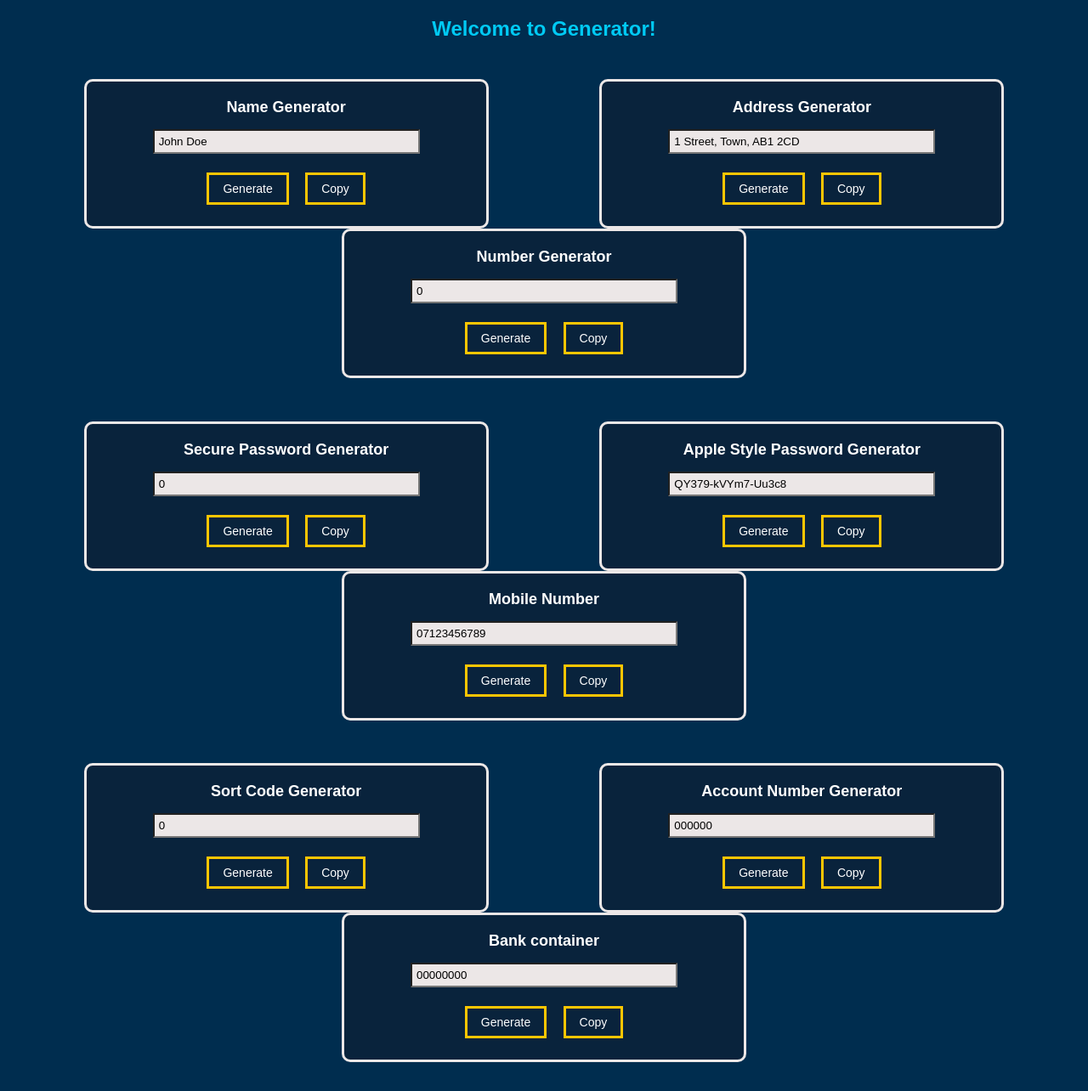
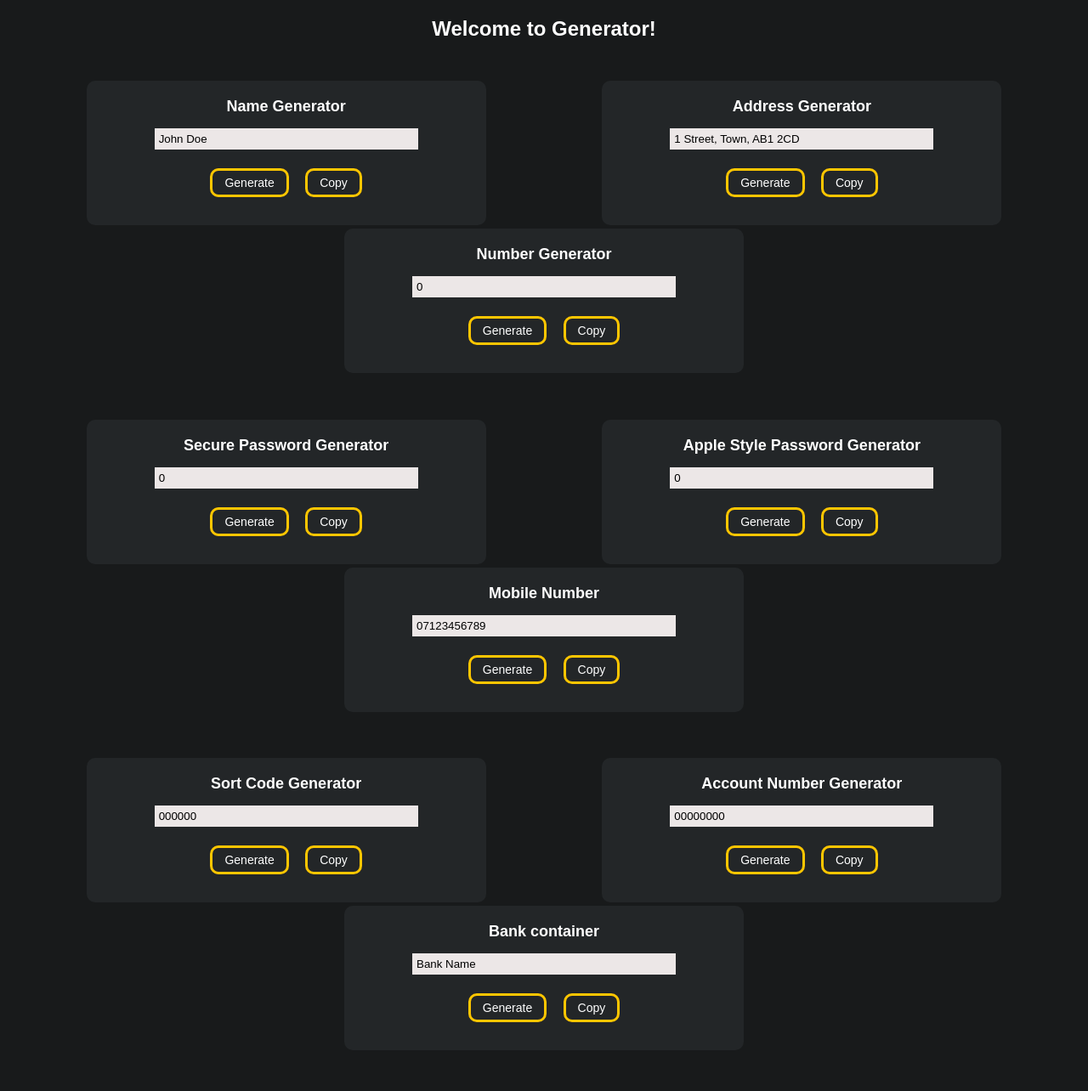
Before and after one commit to kyleastratton/generator-v2, a plain HTML site: page index.html in a window 1280 px wide. Shown: the whole page at 85% size. Drawn offline with Linux system fonts and the light colour scheme.

Commit message:
Add more banks and clean up code

```diff
--- a/app.js
+++ b/app.js
@@ -281,7 +281,7 @@ function copySortCode() {
 
 // TODO: Banks
 
-const banks = ['Bank of Scotland', 'Halifax', 'Lloyds', 'Royal Bank of Scotland', 'NatWest', 'HSBC', 'Barclays', 'Clydesdale', 'Virgin Money', 'Santander', 'Nationwide Building Society', 'Bank of Ireland', 'Metro Bank', 'TSB Bank', 'Starling', 'Monzo', 'Tide', 'Yorkshire Building Society', 'Bank of Ireland']
+const banks = ['Bank of Scotland', 'Halifax', 'Lloyds', 'Royal Bank of Scotland', 'NatWest', 'HSBC', 'Barclays', 'Clydesdale', 'Virgin Money', 'Santander', 'Nationwide Building Society', 'Bank of Ireland', 'Metro Bank', 'TSB Bank', 'Starling', 'Monzo', 'Tide', 'Yorkshire Building Society', 'Bank of Ireland', 'Accord Mortgages', 'First Direct', 'Sainsbury\'s Bank', 'Scottish Building Society', 'Tesco Bank', 'The Co-operative Bank', 'Couttes & Co', 'Coventry Building Society', 'M&S Bank', 'Aldermore', 'Atom Bank', 'Skipton Building Society', 'The Post Office', 'L&C', 'Leeds Building Society', 'Newcastle Building Society', 'Danske Bank', 'Coventry Building Society', 'Investec Specialist Bank', 'Masthaven Bank', 'Shawbrook Bank', 'Handelsbanken']
 
 function generateBank() {
     getBanks = Math.floor(Math.random() * banks.length);
--- a/index.html
+++ b/index.html
@@ -15,7 +15,7 @@
 
     <script src="app.js"></script>
 
-    <div class="namecontainer">
+    <div class="container">
         <h2>Name Generator</h1>
         <div id="card1">
             <input class ="textarea" type="text" id="fullname" value="John Doe"> <br><br>
@@ -24,7 +24,7 @@
         </div>
     </div>
 
-    <div class="addresscontainer">
+    <div class="container">
         <h2>Address Generator</h1>
         <div id="card4">
             <input class ="textarea" type="text" id="generatedAddress" value="1 Street, Town, AB1 2CD"> <br><br>
@@ -34,7 +34,7 @@
     </div>
 
 
-    <div class="numbercontainer">
+    <div class="container">
         <h2>Number Generator</h1>
         <div id="card2">
             <input class="textarea" type="text" id="generatedNumber" value="0"> <br><br>
@@ -46,7 +46,7 @@
 </div>
 
 <div class="flex-container">
-    <div class="passwordcontainer">
+    <div class="container">
         <h2>Secure Password Generator</h2>
         <div id="card3">
             <input class="textarea" type="text" id="generatedPassword" value="0"> <br><br>
@@ -55,16 +55,16 @@
         </div>
     </div>
 
-    <div class="applepasscontainer">
+    <div class="container">
         <h2>Apple Style Password Generator</h1>
         <div id="card4">
-            <input class ="textarea" type="text" id="generatedApplePass" value="QY379-kVYm7-Uu3c8"> <br><br>
+            <input class ="textarea" type="text" id="generatedApplePass" value="0"> <br><br>
             <button class="button" onclick="assignApplePass()">Generate</button>
             <button class="button" onclick="copyApplePass()">Copy</button>
         </div>
     </div>
 
-    <div class="mobilenumber">
+    <div class="container">
         <h2>Mobile Number</h1>
         <div id="card4">
             <input class ="textarea" type="text" id="mobilenumber" value="07123456789"> <br><br>
@@ -77,28 +77,28 @@
 
 <div class="flex-container">
 
-    <div class="sortcodecontainer">
+    <div class="container">
         <h2>Sort Code Generator</h2>
         <div id="card3">
-            <input class="textarea" type="text" id="generatedSortCode" value="0"> <br><br>
+            <input class="textarea" type="text" id="generatedSortCode" value="000000"> <br><br>
             <button class="button" onclick="assignSortCode()">Generate</button>
             <button class="button" onclick="copySortCode()">Copy</button>
         </div>
     </div>
 
-    <div class="accountnumbercontainer">
+    <div class="container">
         <h2>Account Number Generator</h1>
         <div id="card4">
-            <input class ="textarea" type="text" id="generatedAccountNumber" value="000000"> <br><br>
+            <input class ="textarea" type="text" id="generatedAccountNumber" value="00000000"> <br><br>
             <button class="button" onclick="assignAccountNumber()">Generate</button>
             <button class="button" onclick="copyAccountNumber()">Copy</button>
         </div>
     </div>
 
-    <div class="bankcontainer">
+    <div class="container">
         <h2>Bank container</h1>
         <div id="card4">
-            <input class ="textarea" type="text" id="generatedBankContainer" value="00000000"> <br><br>
+            <input class ="textarea" type="text" id="generatedBankContainer" value="Bank Name"> <br><br>
             <button class="button" onclick="generateBank()">Generate</button>
             <button class="button" onclick="copyBank">Copy</button>
         </div>
--- a/style.css
+++ b/style.css
@@ -1,5 +1,5 @@
 body {
-  background-color: #002d4f;
+  background-color: #181a1b;
   color: #fff;
   font-family: Arial, Helvetica, sans-serif;
   font-size: 12px;
@@ -13,7 +13,7 @@ P {
 }
 
 h1 {
-  color: #00caf4;
+  color: #fff;
   padding: 4px;
 }
 
@@ -31,6 +31,7 @@ h2 {
   background-color: #ece7e7;
   font-family: Arial, Helvetica, sans-serif;
   width: 300px;
+  border: none;
 }
 
 .flex-container {
@@ -46,91 +47,12 @@ h2 {
   /*overflow-x: scroll;*/
 }
 
-.namecontainer {
-  border: solid #ece7e7;
-  background-color: #09233c;
+.container {
+  /*border: solid #ece7e7;*/
+  background-color: #232628;
   border-radius: 10px;
   padding: 5px;
-  text-align: center;
-  height: 160px;
-  width: 460px;
-}
-
-.numbercontainer {
-  border: solid #ece7e7;
-  background-color: #09233c;
-  border-radius: 10px;
-  padding: 5px;
-  text-align: center;
-  height: 160px;
-  width: 460px;
-}
-
-.passwordcontainer {
-  border: solid #ece7e7;
-  background-color: #09233c;
-  border-radius: 10px;
-  padding: 5px;
-  text-align: center;
-  height: 160px;
-  width: 460px;
-}
-
-.addresscontainer {
-  border: solid #ece7e7;
-  background-color: #09233c;
-  border-radius: 10px;
-  padding: 5px;
-  text-align: center;
-  height: 160px;
-  width: 460px;
-}
-
-.applepasscontainer {
-  border: solid #ece7e7;
-  background-color: #09233c;
-  border-radius: 10px;
-  padding: 5px;
-  text-align: center;
-  height: 160px;
-  width: 460px;
-}
-
-.mobilenumber {
-  border: solid #ece7e7;
-  background-color: #09233c;
-  border-radius: 10px;
-  padding: 5px;
-  text-align: center;
-  height: 160px;
-  width: 460px;
-}
-
-.sortcodecontainer {
-  border: solid #ece7e7;
-  background-color: #09233c;
-  border-radius: 10px;
-  padding: 5px;
-  text-align: center;
-  height: 160px;
-  width: 460px;
-}
-
-.accountnumbercontainer {
-  border: solid #ece7e7;
-  background-color: #09233c;
-  border-radius: 10px;
-  padding: 5px;
-  text-align: center;
-  height: 160px;
-  width: 460px;
-}
-
-.bankcontainer {
-  border: solid #ece7e7;
-  background-color: #09233c;
-  border-radius: 10px;
-  padding: 5px;
+  margin: 2px;
   text-align: center;
   height: 160px;
   width: 460px;
@@ -139,10 +61,11 @@ h2 {
 /* Button */
 
 .button {
-  background-color: #09233c;
+  background-color: #232628;
   border:solid #ffc600;
+  border-radius: 10px;
   color: white;
-  padding: 8px 16px;
+  padding: 6px 14px;
   text-align: center;
   text-decoration: none;
   display: inline-block;
```
